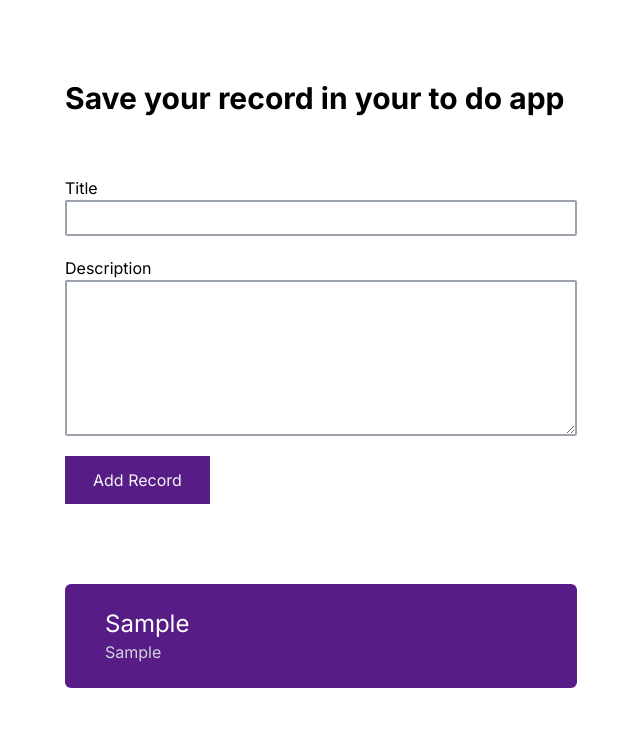
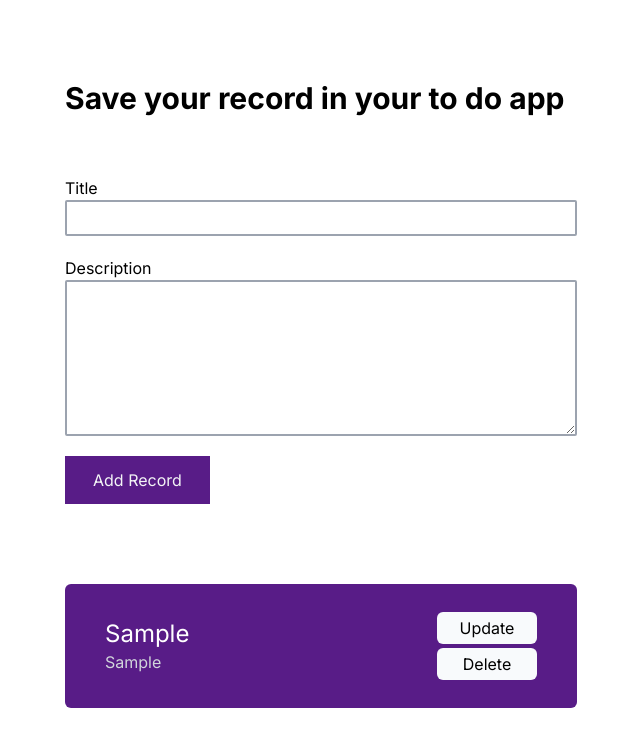
Before and after one commit to atisamakhtar/todo-nextjs, a Next.js app: page / in a window 1280 px wide. Both pictures are taken after typing "Sample", "Sample" into the empty fields and a click on the input "Add Record". Shown: the top 746 px of the page, without its empty margins (319-959 px from the left). Built offline with nearby package versions, Linux system fonts and the light colour scheme.

Commit message:
working perfect with localstorage

```diff
--- a/src/app/components/form.tsx
+++ b/src/app/components/form.tsx
@@ -1,8 +1,7 @@
 "use client"
 
 import { ACTION } from 'next/dist/client/components/app-router-headers';
-import React from 'react';
-import { useReducer, useState } from 'react';
+import { useReducer, useState, useEffect } from 'react';
 import Record from './record';
 
 const redFunc = (currState: any, action: any) => {
@@ -31,6 +30,13 @@ const redFunc = (currState: any, action: any) => {
             ...currState,
             data: currState.data,
         }
+    } else if (action.type === "setStarterData") {
+        // console.log("pushing data to array");
+
+        return {
+            ...currState,
+            data: action.payload,
+        }
     } else if (action.type === "setError") {
         return {
             ...currState,
@@ -42,12 +48,41 @@ const redFunc = (currState: any, action: any) => {
 
 const MyForm = () => {
 
-    const [states, dispatch] = useReducer(redFunc, {
+    let initialReducerdata = {
         title: "",
         description: "",
         data: [],
         setError: null,
-    });
+    }
+
+    useEffect(() => {
+        console.log("useEffect running");
+        let getRecord: string | null = localStorage.getItem('record');
+        // console.log( JSON.parse(getRecord) );
+        // JSON.parse( localStorage.getItem('record') );
+
+        if (getRecord) {
+            getRecord = JSON.parse(getRecord);
+            console.log("getRecord not empty seting it in reducer");
+            console.log("states are : ", getRecord);
+
+            dispatch({
+                type: "setStarterData",
+                payload: getRecord,
+            })
+
+            // console.log("states are : ", states );
+        }
+
+    }, [])
+
+    const [states, dispatch] = useReducer(redFunc, initialReducerdata);
+
+    useEffect( () => {
+        localStorage.setItem("record", JSON.stringify(
+            states.data
+        ));
+    }, [states])
 
     const onSubmitHandler = (event: any) => {
         event.preventDefault();
@@ -68,6 +103,18 @@ const MyForm = () => {
                 description: states.description,
             }
         });
+
+        let updatedDataToSet: [] = states.data ;
+
+        // updatedDataToSet.push({
+        //     title: states.title,
+        //     description: states.description,
+        // });
+        // console.log("updatedDataToSet", updatedDataToSet);
+
+        // localStorage.setItem("record", JSON.stringify(
+        //     states.data
+        // ));
 
         dispatch({
             type: "setError",
--- a/src/app/components/record.tsx
+++ b/src/app/components/record.tsx
@@ -2,10 +2,16 @@ import React from 'react'
 
 const Record = (props:any) => {
   return (
-    <div className='px-10 bg-purple-900 py-6 rounded-md mb-7' >
-        <h2 className='text-2xl text-white' >{props.title}</h2>
-        <p className='text-gray-300' >{props.description}</p>
-    </div>
+    <section className='flex justify-between items-center space-x-10 px-10 bg-purple-900 py-6 rounded-md mb-7' >
+      <div className='' >
+          <h2 className='text-2xl text-white' >{props.title}</h2>
+          <p className='text-gray-300 text-justify' >{props.description}</p>
+      </div>
+      <div>
+        <button className='block bg-slate-50 px-3 py-1 w-[100px] rounded-md my-1' >Update</button>
+        <button className='block bg-slate-50 px-3 py-1 w-[100px] rounded-md my-1' >Delete</button>
+      </div>
+    </section>
   )
 }
 
--- a/src/app/globals.css
+++ b/src/app/globals.css
@@ -18,10 +18,4 @@
 
 body {
   color: rgb(var(--foreground-rgb));
-  /* background: linear-gradient(
-      to bottom,
-      transparent,
-      rgb(var(--background-end-rgb))
-    )
-    rgb(var(--background-start-rgb)); */
 }
--- a/src/app/page.tsx
+++ b/src/app/page.tsx
@@ -1,4 +1,3 @@
-import Image from 'next/image';
 import MyForm from './components/form';
 
 export default function Home() {
```
